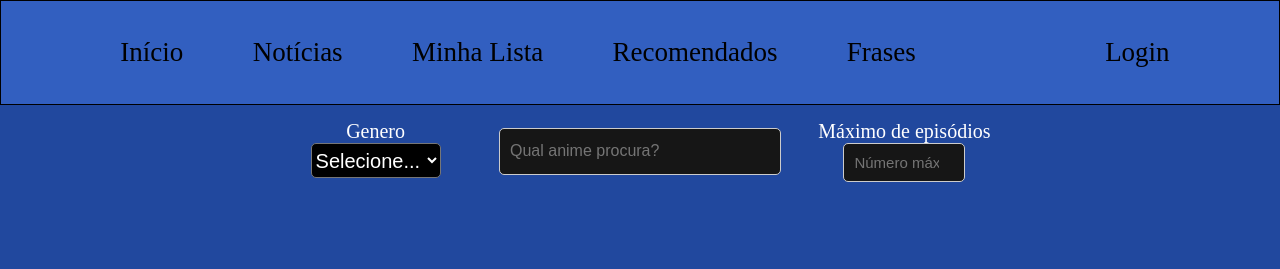
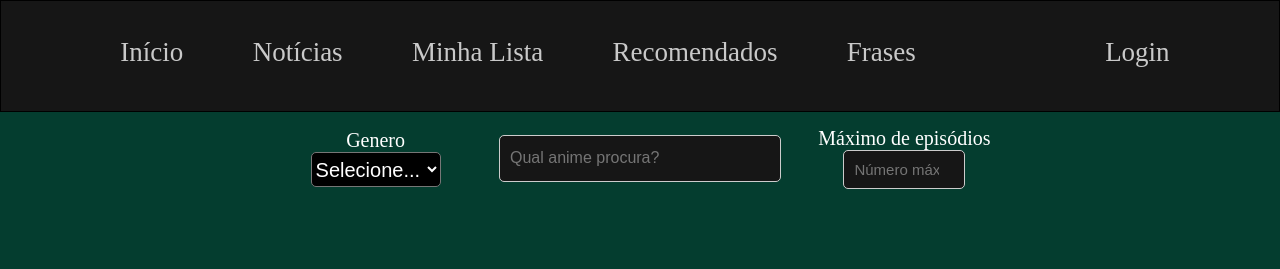
Before and after one commit to FelipeVitta/Anime_Project_JS, a plain HTML site: page catalogo.html in a window 1280 px wide. Shown: the top 269 px of the page. Drawn offline with Linux system fonts and the light colour scheme; no server answers.

Commit message:
pastel correções

```diff
--- a/app.js
+++ b/app.js
@@ -2,4 +2,4 @@ let divCatalogo = document.getElementById('ss1');
 
 divCatalogo.addEventListener('click', function() {
     window.location.href = 'catalogo.html';
-});
+})
--- a/catalogo.css
+++ b/catalogo.css
@@ -2,14 +2,23 @@ body {
   margin: 0;
   overflow-x: hidden;
   /* escondendo o scroll horizontal */
-  background-color: #21489e;
+  background-color: #043d2f;
 }
 
+::-webkit-scrollbar {
+  width: 15px; /* Aumente a largura para facilitar a seleção */
+  background: #005043;
+}
+
+::-webkit-scrollbar-thumb{
+  background: #013f37;
+  border: solid 2px;
+}
 /* Menu */
 
 .menu-div ul li a {
   text-decoration: none;
-  color: black;
+  color: rgb(201, 201, 201);
   font-size: 27px;
   padding: 10px;
 }
@@ -17,11 +26,7 @@ body {
 .menu-div ul li a:hover {
   border: 2px;
   border-radius: 8px;
-  box-shadow: 5px 5px 10px 0px rgba(0, 0, 0, 0.7);
-  transition: box-shadow 0.3s ease;
-  background-color: #6272fa;
-  color: rgb(231, 238, 252);
-
+  text-shadow: 0 0 10px #d8d8d8, 0 0 20px #d8d8d8, 0 0 30px #d8d8d8;
 }
 
 .menu-div ul {
@@ -34,16 +39,17 @@ body {
 }
 
 .menu-div {
-  background-color: rgb(50, 95, 192);
+  background-color: #161616;
   padding: 20px;
   border: 1px solid;
+  max-height: 70px;
+  height: 70px;
 }
 
 #login-but {
   margin-left: 120px;
   margin-right: 30px;
 }
-
 /* LOADER */
 
 .c-loader {
@@ -76,6 +82,7 @@ body {
 .search-div {
   display: flex;
   justify-content: center;
+  align-items: center;
   flex-wrap: wrap;
   margin-bottom: 15px;
   padding: 15px;
@@ -195,7 +202,7 @@ option{
   margin: 15px;
   text-align: center;
   width: 300px;
-  background-color: #102152;
+  background: linear-gradient(to bottom, #16584f, #114b42);
   border: 3px solid rgb(0, 0, 0);
   border-radius: 10px;
   font-family: 'Segoe UI', Tahoma, Geneva, Verdana, sans-serif;
--- a/requests.js
+++ b/requests.js
@@ -92,11 +92,13 @@ function catalogList() {
             bodyCatalog.innerHTML = tela;
             console.log(response);
             loader.style.display = 'none';
+            document.body.style.background = "linear-gradient(to right top, #0a2674, #145046)";
             // console.log(response.data.Page.pageInfo.currentPage);
         })
         .catch(function (error) {
             console.error(error);
         });
+
 }
 
 //Função para filtrar animes de acordo com a pesquisa
```
